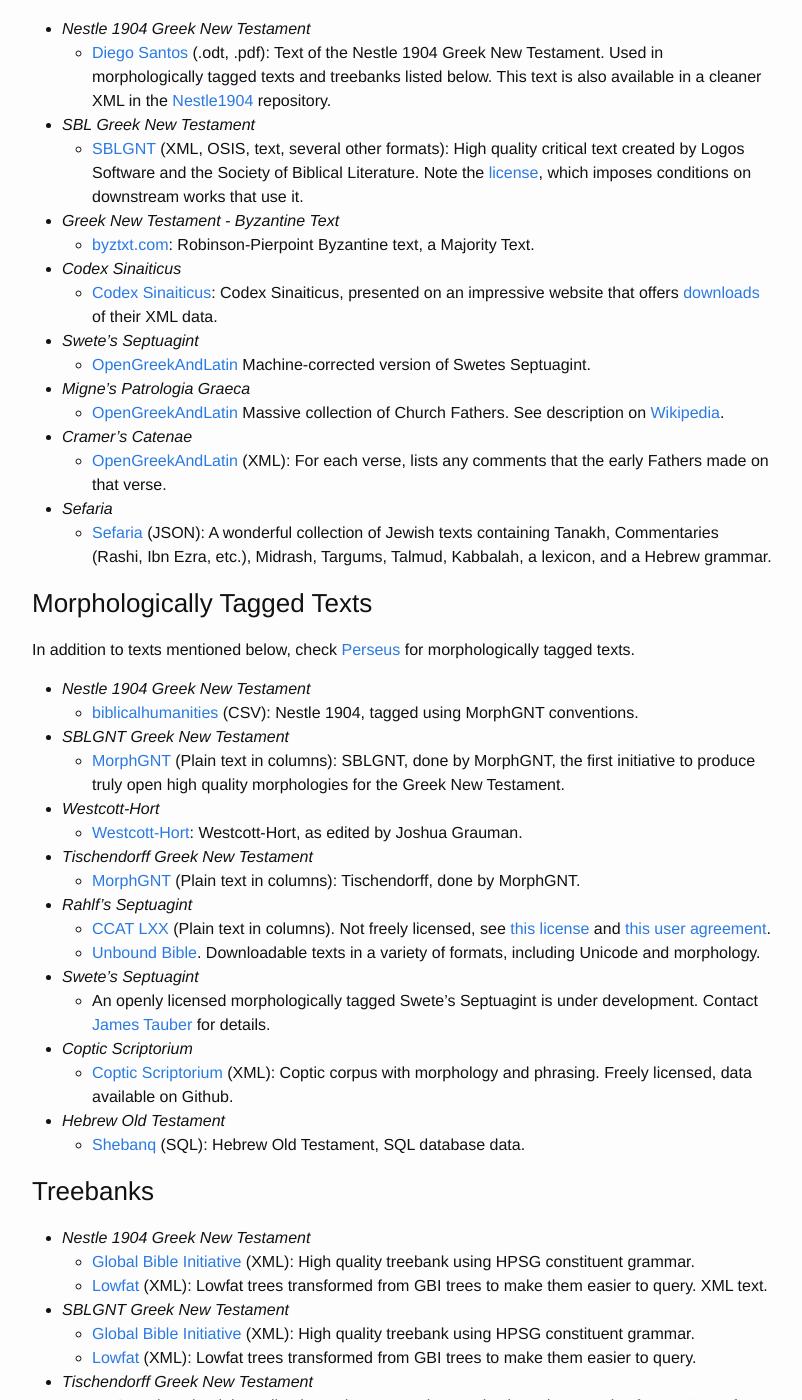
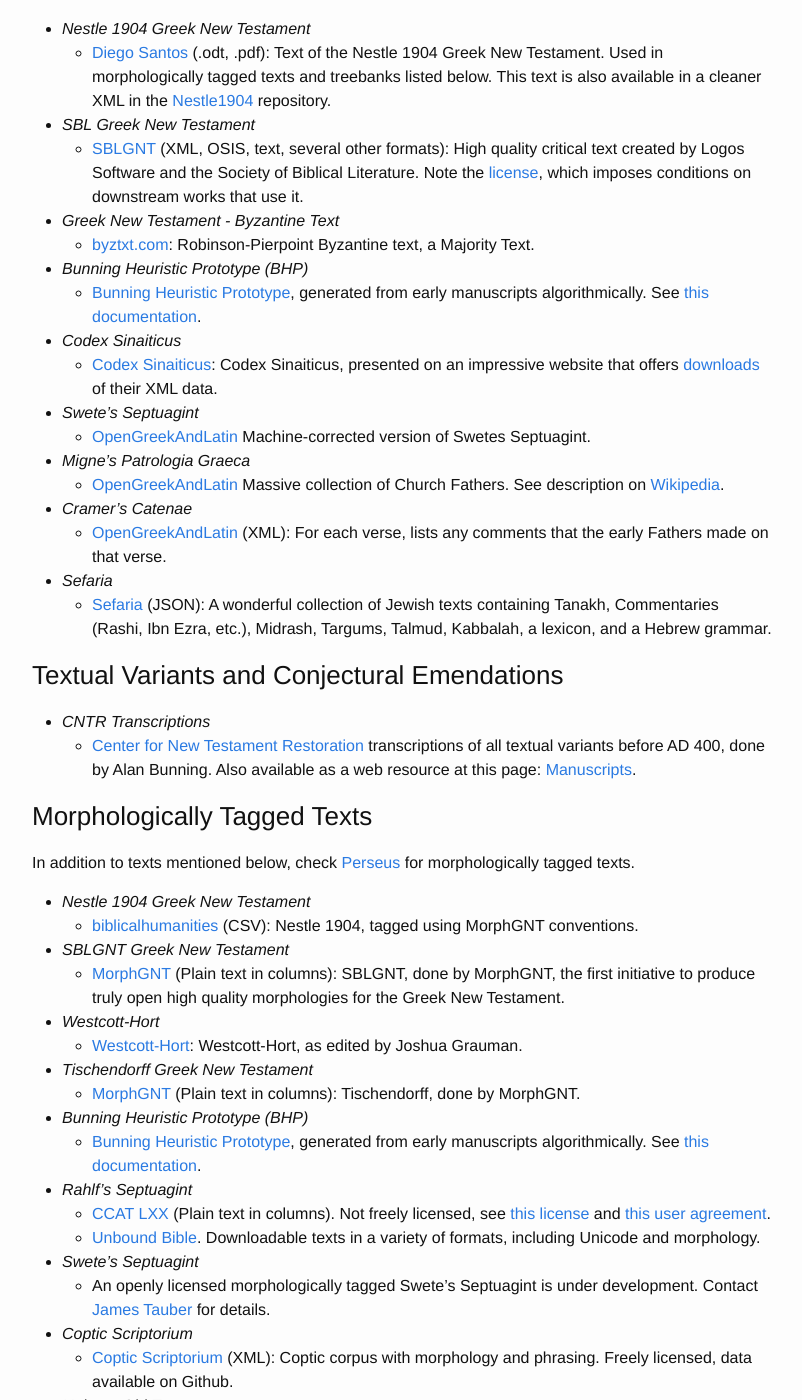
Before and after one commit to biblicalhumanities/biblicalhumanities.github.io, a Jekyll site: the page built from dashboard.md, in a window 1280 px wide and 1400 px high, scrolled down 375 px. Shown: the whole window, without its empty margins (238-1040 px from the left). Built offline with Jekyll 4.4.1, drawn with Linux system fonts in a browser that asks for light colours.

Commit message:
Added Alan's transcriptions and BHP.

```diff
--- a/dashboard.md
+++ b/dashboard.md
@@ -16,6 +16,8 @@
   - [SBLGNT](http://sblgnt.com/) (XML, OSIS, text, several other formats): High quality critical text created by Logos Software and the Society of Biblical Literature. Note the [license](http://sblgnt.com/license/), which imposes conditions on downstream works that use it.
 - *Greek New Testament - Byzantine Text*
   - [byztxt.com](http://www.byztxt.com/downloads.html): Robinson-Pierpoint Byzantine text, a Majority Text.
+- *Bunning Heuristic Prototype (BHP)*
+  - [Bunning Heuristic Prototype](https://greekcntr.org/resources.htm), generated from early manuscripts algorithmically.  See [this documentation](https://greekcntr.org/downloads/BHP_Introduction.pdf).
 - *Codex Sinaiticus*
   - [Codex Sinaiticus](http://www.codexsinaiticus.org/en/): Codex Sinaiticus, presented on an impressive website that offers [downloads](http://www.codexsinaiticus.org/en/project/transcription_download.aspx) of their XML data.
 - *Swete's Septuagint*
@@ -26,6 +28,12 @@
   - [OpenGreekAndLatin](https://github.com/OpenGreekAndLatin/catenae-dev) (XML): For each verse, lists any comments that the early Fathers made on that verse.
 - *Sefaria*
   - [Sefaria](https://github.com/Sefaria/Sefaria-Export) (JSON): A wonderful collection of Jewish texts containing Tanakh, Commentaries (Rashi, Ibn Ezra, etc.), Midrash, Targums, Talmud, Kabbalah, a lexicon, and a Hebrew grammar.
+
+### Textual Variants and Conjectural Emendations
+
+- *CNTR Transcriptions*
+  - [Center for New Testament Restoration](https://greekcntr.org/resources.htm) transcriptions of all textual variants before AD 400, done by Alan Bunning.  Also available as a web resource at this page: [Manuscripts](https://greekcntr.org/manuscripts.htm).
+
 
 ### Morphologically Tagged Texts
 
@@ -39,6 +47,8 @@
   - [Westcott-Hort](http://scrolltag.com/westcott_and_hort.html): Westcott-Hort, as edited by Joshua Grauman.
 - *Tischendorff Greek New Testament*
   - [MorphGNT](https://github.com/morphgnt/tischendorf) (Plain text in columns): Tischendorff, done by MorphGNT.
+- *Bunning Heuristic Prototype (BHP)*
+  - [Bunning Heuristic Prototype](https://greekcntr.org/resources.htm), generated from early manuscripts algorithmically.  See [this documentation](https://greekcntr.org/downloads/BHP_Introduction.pdf).
 - *Rahlf's Septuagint*
   - [CCAT LXX](http://ccat.sas.upenn.edu/gopher/text/religion/biblical/lxxmorph/) (Plain text in columns). Not freely licensed, see [this license](http://ccat.sas.upenn.edu/gopher/text/religion/biblical/lxxmorph/0-readme.txt) and [this user agreement](http://ccat.sas.upenn.edu/gopher/text/religion/biblical/lxxmorph/0-user-declaration.txt).
   - [Unbound Bible](http://unbound.biola.edu/).  Downloadable texts in a variety of formats, including Unicode and morphology.
```
